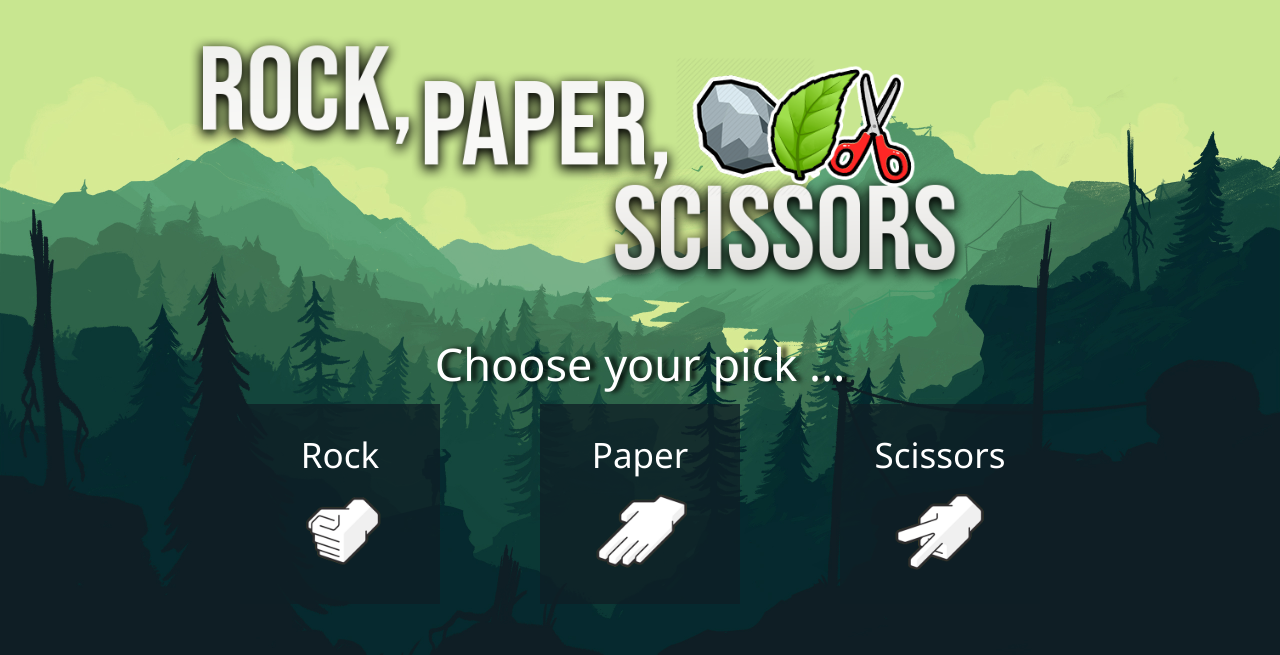
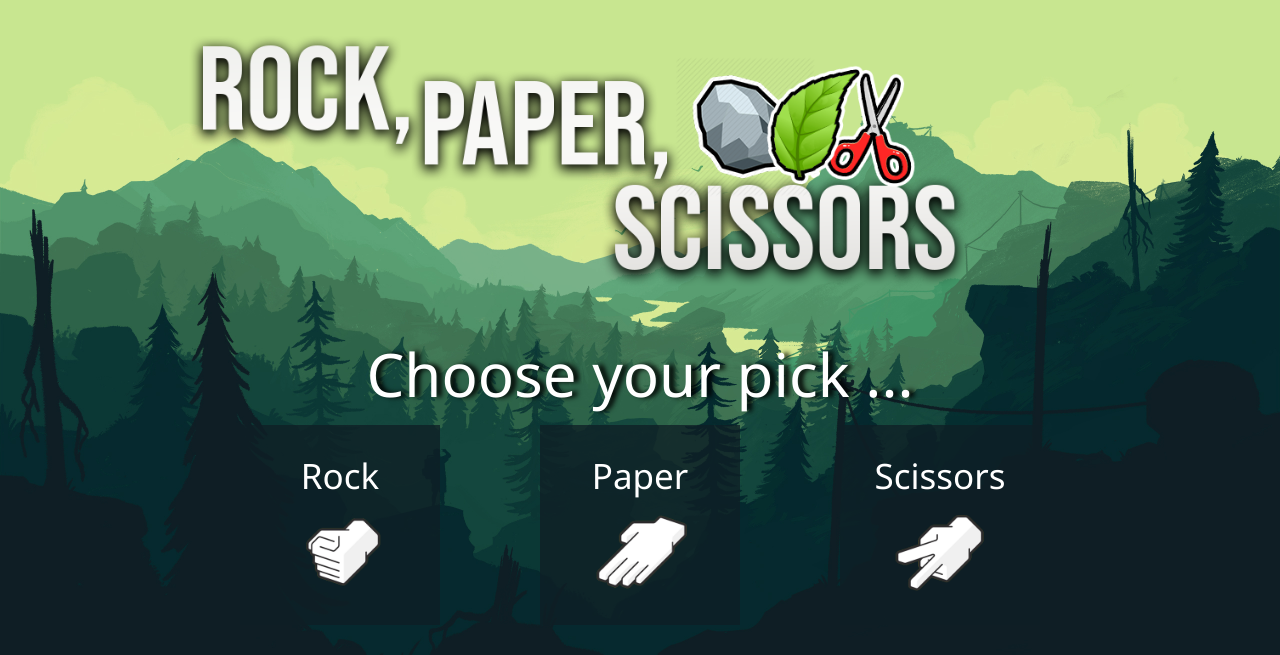
Before and after one commit to AnthonyDel28/self_learning, a PHP site: page /play.php in a window 1280 px wide. Shown: the top 655 px of the page. Run offline with PHP 8.4, Linux system fonts and the light colour scheme.

Commit message:
update 16_03_2022

```diff
--- a/PHP/projects/rock_paper_scissors/css/styles.css
+++ b/PHP/projects/rock_paper_scissors/css/styles.css
@@ -82,7 +82,7 @@ footer {
 .title-play {
     color: white;
     font-family: 'Segoe UI', Tahoma, Geneva, Verdana, sans-serif;
-    font-size: 45px;
+    font-size: 60px;
     margin: -100px 0 10px 0;
     text-align: center;
     text-shadow: rgb(0, 0, 0) 5px 0px 5px;
@@ -129,6 +129,7 @@ footer {
     font-family: 'Segoe UI', Tahoma, Geneva, Verdana, sans-serif;
     color: white;
     margin-top: 25px;
+    text-shadow: rgb(0, 0, 0) 5px 0px 5px;
 }
 
 .result-text {
```
